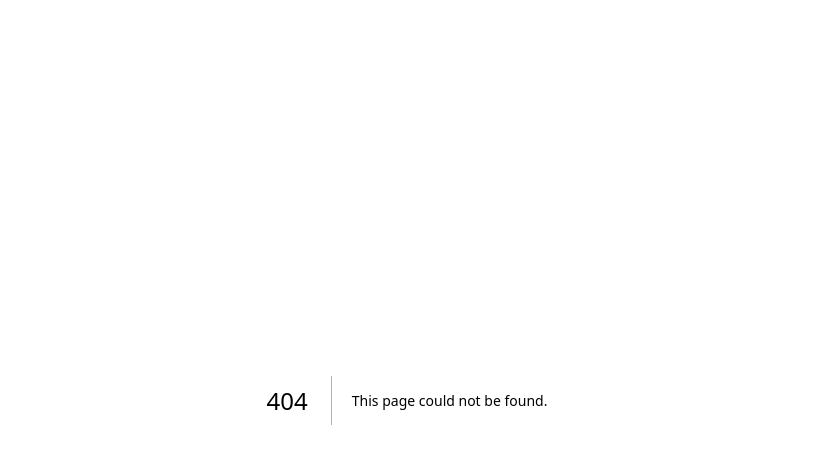
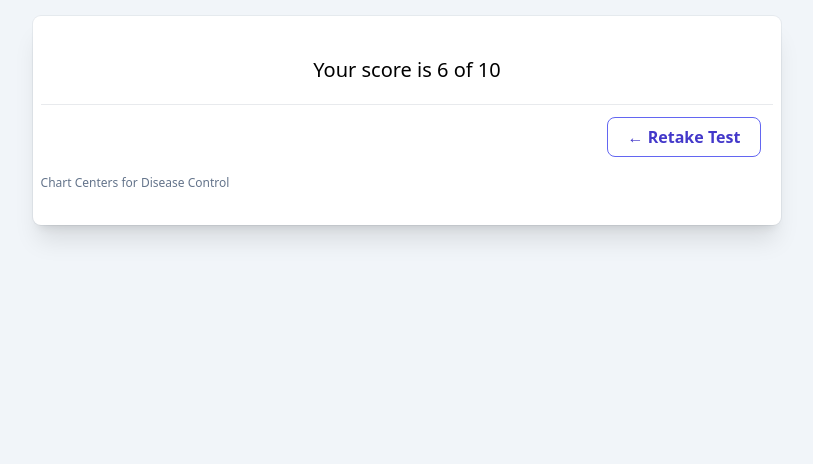
Before and after one commit to corianoharris/nextjs-typescript-prediabetes-risk-test, a Next.js app: page /results in a window 1280 px wide. Before the commit this address had no page. Shown: the top 464 px of the page, without its empty margins (233-1046 px from the left). Built offline with nearby package versions, Linux system fonts and the light colour scheme.

Commit message:
Created results page

```diff
--- /dev/null
+++ b/pages/results.tsx
@@ -0,0 +1,47 @@
+import React, {useState} from 'react';
+
+
+const Result = () => {
+  const [isLowRisk, setIsLowRisk] = useState(false);
+  const [isHighRisk, setIsHighRisk] = useState(false);
+
+  return (
+    <main className="flex min-h-screen flex-col items-center justify-between p-4 bg-slate-100">
+      <div className="relative bg-white px-2 pt-10 pb-8 shadow-xl ring-1 ring-gray-900/5 sm:min-w-lg sm:rounded-lg md:min-w-[60%]">
+        <div className="mx-auto min-w-full ">
+          <h1 className="text-xl text-center text-black mb-5">{`Your score is 6 of 10`}</h1>
+          <div className="divide-y divide-gray-300/50">
+            <div className="space-y-6 text-base leading-7 text-gray-600 font-thin">
+              { isLowRisk && (<div className="p-6">
+                <h3 className="text-md text-black mb-2 font-bold">You are low risk for prediabetes.</h3>
+                <p className="text-md text-black">Based on your score, you’re at low risk for prediabetes. Keep up the good work! These healthy habits will help keep your risk low:</p>
+                <ul className="mt-2 mb-2 font-semibold">
+                  <li>Get at least 150 minutes of physical activity a week.</li>
+                  <li> Keep your weight in a healthy range.</li>
+                  <li>Eat healthy foods, including lots of fruits and veggies.</li>
+                  <li>Drink more water and fewer sugary drinks.</li>
+                  <li>Don’t smoke.</li>
+                </ul>
+              </div>
+              )}
+
+              {isHighRisk && (
+                <div className="p-6">
+                  <h3 className="text-md text-black mb-2 font-bold">You are high risk for prediabetes.</h3>
+                  <p className="text-md text-black">Based on your score, you’re likely to have prediabetes, but only your doctor can diagnose it for sure. Share your results with your doctor and ask for a simple blood test to confirm them.</p>
+                  <p className="text-md text-black">Center for Disease Control National Diabetes Prevention Program lifestyle change program gives you the steps you need to cut your risk for type 2 diabetes in half.</p>
+                  <a className="text-black text-xs text-black-700 hover:bg-grey-800" target="_blank" href="http://www.cdc.gov/">Chart Centers for Disease Control</a>
+                </div>)}
+            </div>
+            <div className=" p-3 text-base font-semibold leading-7 text-right " >
+              <button className="h-10 px-5 text-indigo-700 transition-colors duration-150 border border-indigo-500 rounded-lg focus:shadow-outline hover:bg-indigo-500 hover:text-indigo-100" onClick={() => window.location.href = "/"}>&larr; Retake Test</button>
+            </div>
+          </div>
+          <a className="text-black text-xs text-slate-500 hover:bg-grey-700" target="_blank" href="http://www.cdc.gov/">Chart Centers for Disease Control</a>
+        </div>
+      </div>
+    </main>
+  )
+}
+
+export default Result;
```
